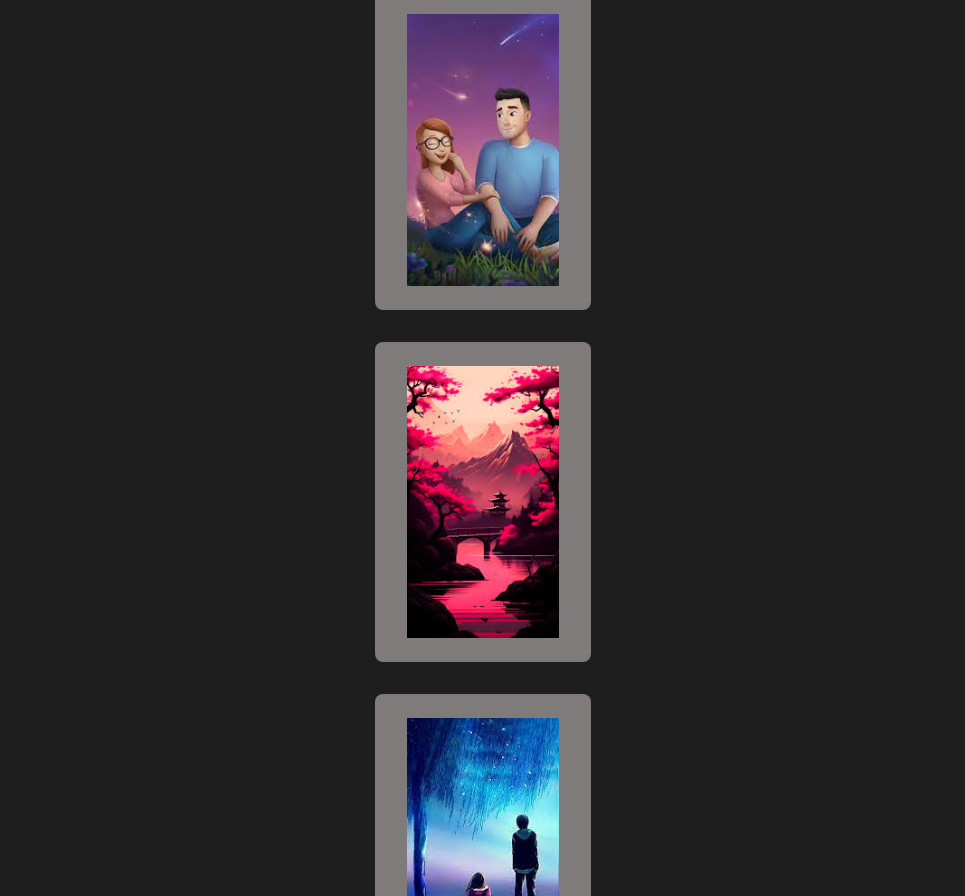
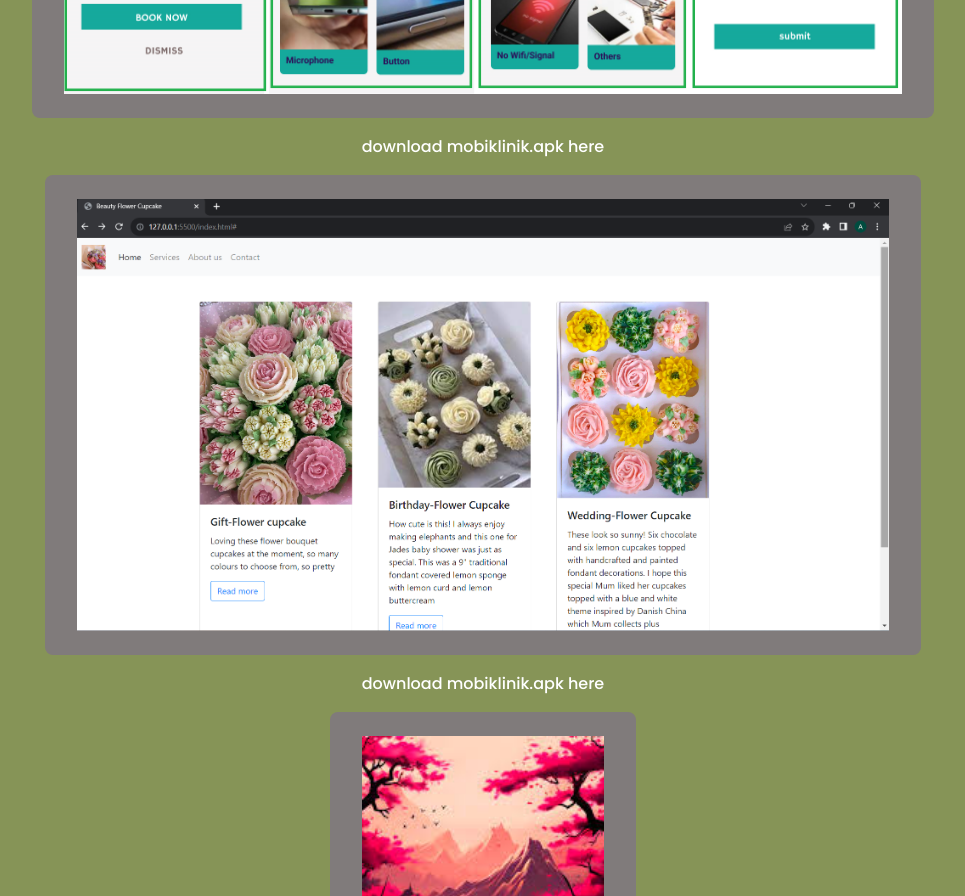
Before and after one commit to Yilian90/Portfolio, a React (Create React App) app: page / in a window 1280 px wide. Shown: the part 2080-2976 px from the top of the page, without its empty margins (157-1122 px from the left). Built offline with nearby package versions, Linux system fonts and the light colour scheme.

Commit message:
add more picture for project

```diff
--- a/public/style.css
+++ b/public/style.css
@@ -8,7 +8,7 @@
 }
 
 body {
-    background: rgb(30, 30, 30);
+    background: rgb(134, 148, 87);
     color: white;
     overflow: hidden;
     overflow-y: scroll;
--- a/src/components/Works/works.css
+++ b/src/components/Works/works.css
@@ -33,7 +33,7 @@
 
 .worksImg{
     object-fit: cover;
-    height: 20rem;
+    height: 30rem;
     /* margin: 0.5rem; */
 
     justify-content: center;
--- a/src/components/Works/works.js
+++ b/src/components/Works/works.js
@@ -1,7 +1,7 @@
 import React from 'react';
 import './works.css'
 import Mobiklinik from '../../assets/mobiklinik.png'
-import Portfolio2 from '../../assets/portfolio-2.jpeg'
+import Cupcake from '../../assets/beauty-flower-cupcake.png'
 import Portfolio3 from '../../assets/portfolio-3.jpeg'
 import Portfolio4 from '../../assets/portfolio-4.jpeg'
 import Portfolio5 from '../../assets/portfolio-5.jpeg'
@@ -14,7 +14,9 @@ const Works = () => {
         <span className='worksDecs'>I take pride in paying attention to the smallest details and making sure that my works is pixel perferct. I am excited to bring my skills and experience to help businesses achieve their goals amd create a strong online presence.</span>
         <div className='worksImgs'>
             <img src={Mobiklinik} alt=""  className="worksImg" />
-            <img src={Portfolio2} alt="" className="worksImg" />
+            <p>download mobiklinik.apk here</p>
+            <img src={Cupcake} alt="" className="worksImg" />
+            <p>download mobiklinik.apk here</p>
             <img src={Portfolio3} alt="" className="worksImg" />
             <img src={Portfolio4} alt="" className="worksImg" />
             <img src={Portfolio5} alt="" className="worksImg" />
```
Also changed, not shown: src/assets/beauty-flower-cupcake.png (added), src/assets/portfolio-2.jpeg (deleted).
